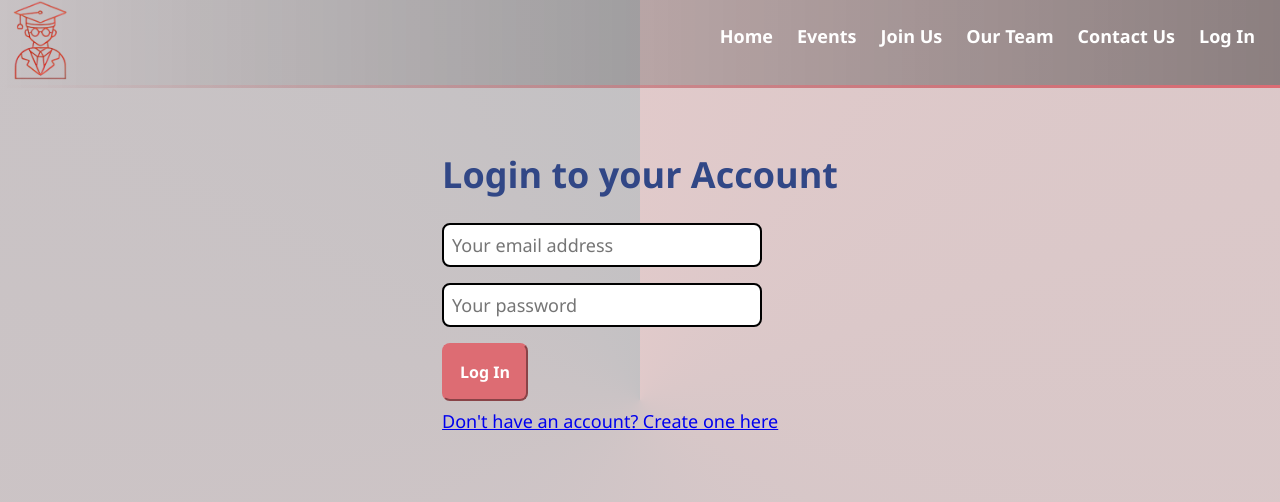
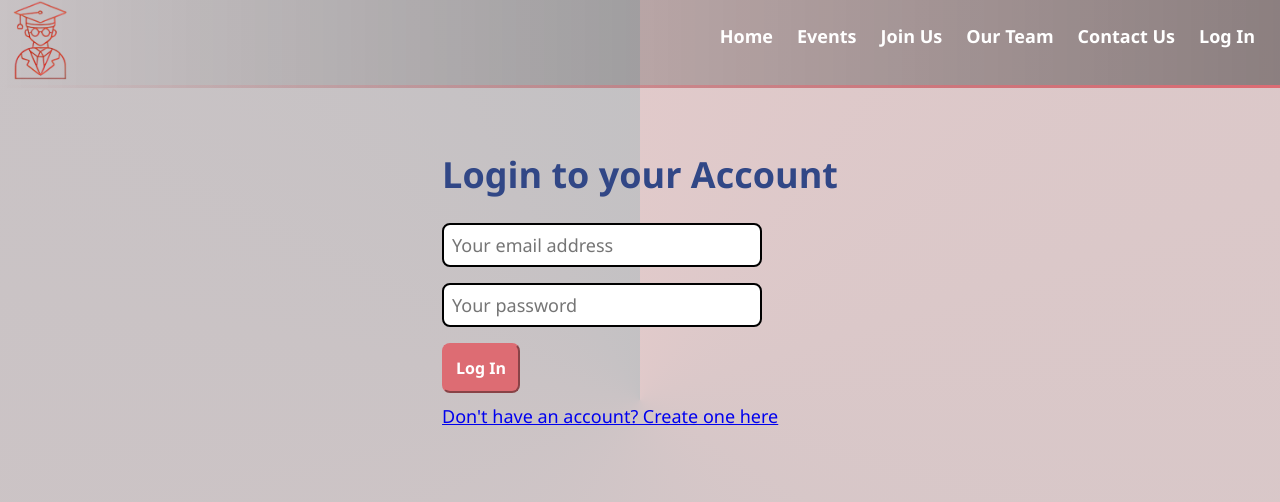
Before and after one commit to ArnavTheSharma/Learn-It-Website, a React (Create React App) app: page /login in a window 1280 px wide. Shown: the top 502 px of the page. Built offline with nearby package versions, Linux system fonts and the light colour scheme; no server answers.

Commit message:
Minor Changes

```diff
--- a/src/pages/LoginPage.css
+++ b/src/pages/LoginPage.css
@@ -14,5 +14,9 @@
 
 .box a {
     display: block;
-    padding: 2% 0%;
+    padding: 3% 0%;
 }
+
+.box button {
+    padding: 3%;
+}
--- a/src/pages/eventsPage/EventsPage.css
+++ b/src/pages/eventsPage/EventsPage.css
@@ -16,7 +16,7 @@
 .desc {
     text-align: center;
     width: 60%;
-    text-wrap:balance;
+    text-wrap:pretty;
     margin: auto;
     margin-bottom: 1%;
 }
@@ -105,6 +105,10 @@
     scrollbar-width:thin;
 }
 
+.EventsListPageContainer a{
+    text-decoration: none;
+}
+
 .EventsListPageContainer a:hover {
     color: #B63E68;
     text-decoration: underline;
```
